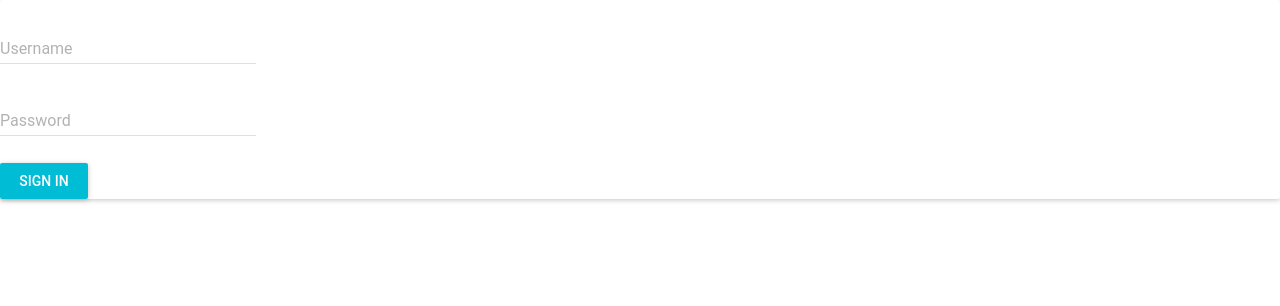
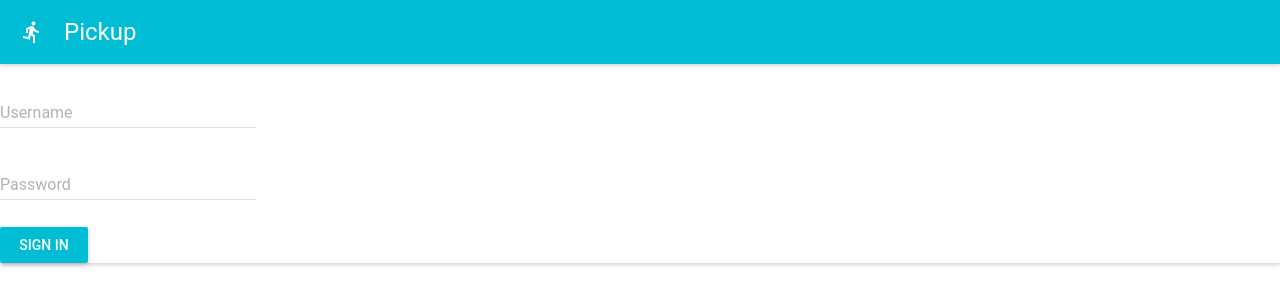
Before and after one commit to amanmibra/pickup_code2040, a React (Create React App) app: page / in a window 1280 px wide. Shown: the top 306 px of the page. Built offline with nearby package versions, Linux system fonts and the light colour scheme.

Commit message:
Added navbar

```diff
--- a/src/components/NavBar.jsx
+++ b/src/components/NavBar.jsx
@@ -1,10 +1,20 @@
 import React, { Component } from 'react';
+
+import AppBar from 'material-ui/AppBar';
+import IconButton from 'material-ui/IconButton';
+
+import MapsDirectionsRun from 'material-ui/svg-icons/maps/directions-run'
 
 export default class NavBar extends Component {
   render () {
     return (
       <div>
-        NavBar
+        <AppBar
+          title="Pickup"
+          iconElementLeft={<IconButton>
+            <MapsDirectionsRun />
+          </IconButton>}
+        />
       </div>
     );
   }
--- a/src/containers/App.jsx
+++ b/src/containers/App.jsx
@@ -1,7 +1,9 @@
 import React, { Component } from 'react';
 
 import MuiThemeProvider from 'material-ui/styles/MuiThemeProvider';
-import Routes from '../routes'
+
+import Routes from '../routes';
+import NavBar from '../components/NavBar';
 
 import logo from './../images/logo.svg';
 import theme from '../global/material-ui-theme';
@@ -10,6 +12,7 @@ class App extends Component {
   render() {
     return (
       <MuiThemeProvider theme={theme} >
+        <NavBar />
         <Routes />
       </MuiThemeProvider>
     );
--- a/src/containers/Home.jsx
+++ b/src/containers/Home.jsx
@@ -6,14 +6,7 @@ class Home extends Component {
   render() {
     return (
       <div className="App">
-        <header className="App-header">
-          <img src={logo} className="App-logo" alt="logo" />
-          <h1 className="App-title">Welcome to React</h1>
-        </header>
-        <p className="App-intro">
-          To get started, edit <code>src/App.js</code> and save to reload.
-          HI EVERYONE
-        </p>
+        Home
       </div>
     );
   }
```
